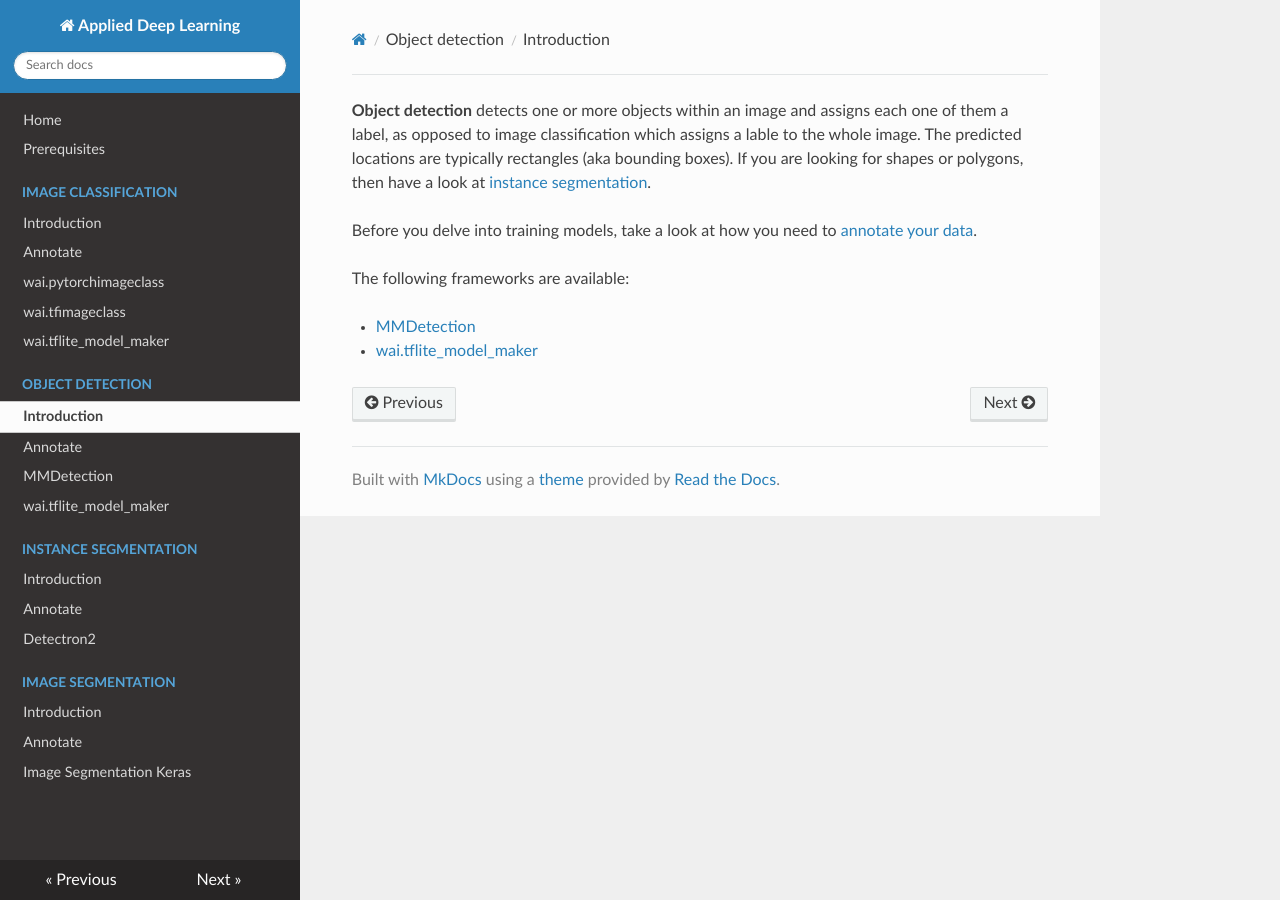
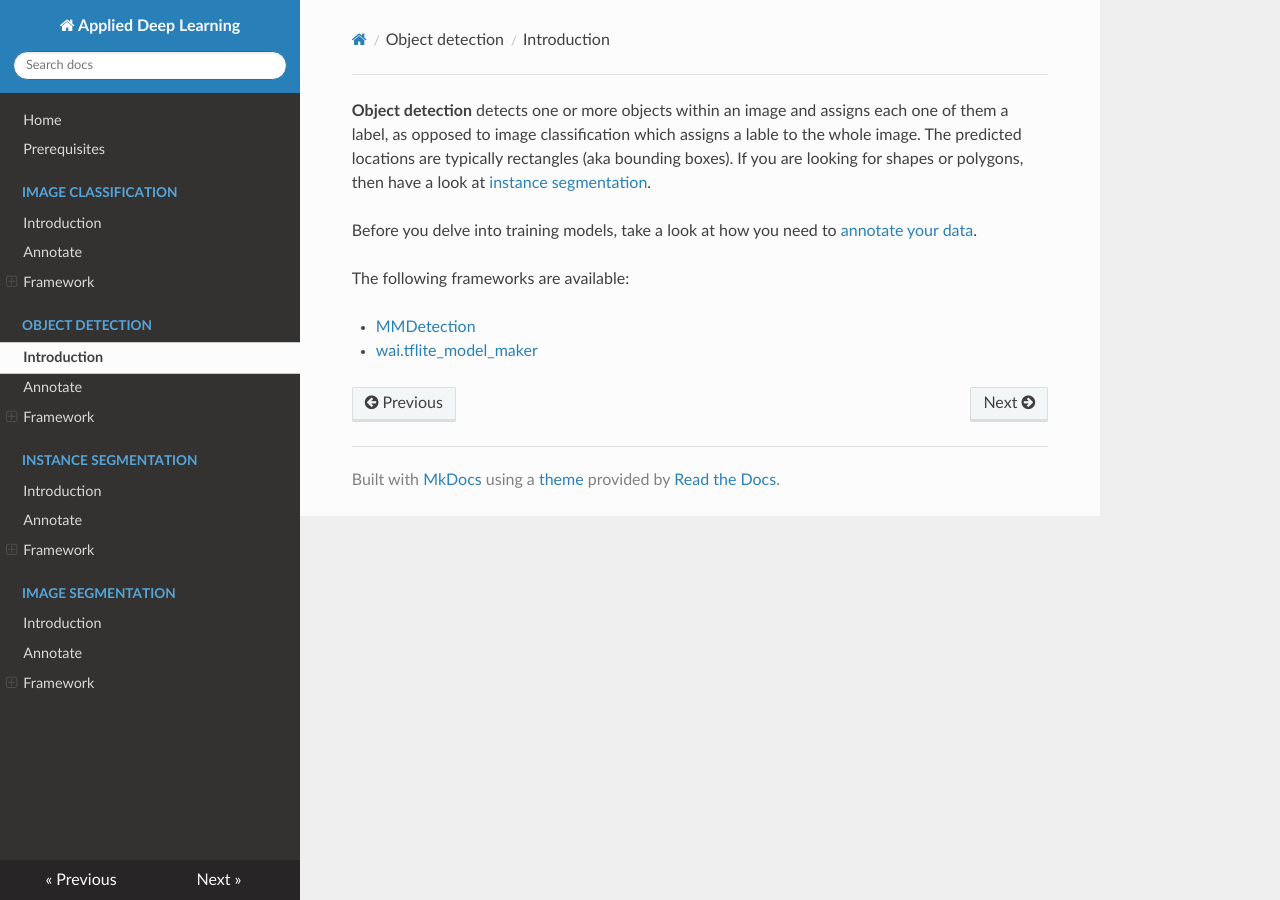
Before and after one commit to waikato-datamining/applied-deep-learning, an MkDocs documentation site: the page built from docs/object_detection/index.md, in a window 1280 px wide. Built offline with MkDocs 1.6.1, drawn with Linux system fonts in a browser that asks for light colours; nearby versions of some CDN libraries.

Commit message:
improved TOC

```diff
--- a/docs/object_detection/index.md
+++ b/docs/object_detection/index.md
@@ -1,6 +1,6 @@
 **Object detection** detects one or more objects within an image and assigns each one of them a label, as opposed
 to image classification which assigns a lable to the whole image. The predicted locations are typically rectangles
-(aka bounding boxes). If you are looking for shapes or polygons, then have a look at [instance segmentation](instance_segmentation.md).
+(aka bounding boxes). If you are looking for shapes or polygons, then have a look at [instance segmentation](../instance_segmentation/index.md).
 
 Before you delve into training models, take a look at how you need to [annotate your data](annotate.md).
 
--- a/mkdocs.yml
+++ b/mkdocs.yml
@@ -12,19 +12,23 @@ nav:
   - 'Image classification':
     - 'Introduction': image_classification/index.md
     - 'Annotate': image_classification/annotate.md
-    - 'wai.pytorchimageclass': image_classification/wai.pytorchimageclass.md
-    - 'wai.tfimageclass': image_classification/wai.tfimageclass.md
-    - 'wai.tflite_model_maker': image_classification/wai.tflite_model_maker.md
+    - 'Framework':
+      - 'wai.pytorchimageclass': image_classification/wai.pytorchimageclass.md
+      - 'wai.tfimageclass': image_classification/wai.tfimageclass.md
+      - 'wai.tflite_model_maker': image_classification/wai.tflite_model_maker.md
   - 'Object detection':
     - 'Introduction': object_detection/index.md
     - 'Annotate': object_detection/annotate.md
-    - 'MMDetection': object_detection/mmdetection.md
-    - 'wai.tflite_model_maker': object_detection/wai.tflite_model_maker.md
+    - 'Framework':
+      - 'MMDetection': object_detection/mmdetection.md
+      - 'wai.tflite_model_maker': object_detection/wai.tflite_model_maker.md
   - 'Instance segmentation':
     - 'Introduction': instance_segmentation/index.md
     - 'Annotate': instance_segmentation/annotate.md
-    - 'Detectron2': instance_segmentation/detectron2.md
+    - 'Framework':
+      - 'Detectron2': instance_segmentation/detectron2.md
   - 'Image segmentation':
     - 'Introduction': image_segmentation/index.md
     - 'Annotate': image_segmentation/annotate.md
-    - 'Image Segmentation Keras': image_segmentation/image-segmentation-keras.md
+    - 'Framework':
+      - 'Image Segmentation Keras': image_segmentation/image-segmentation-keras.md
```
